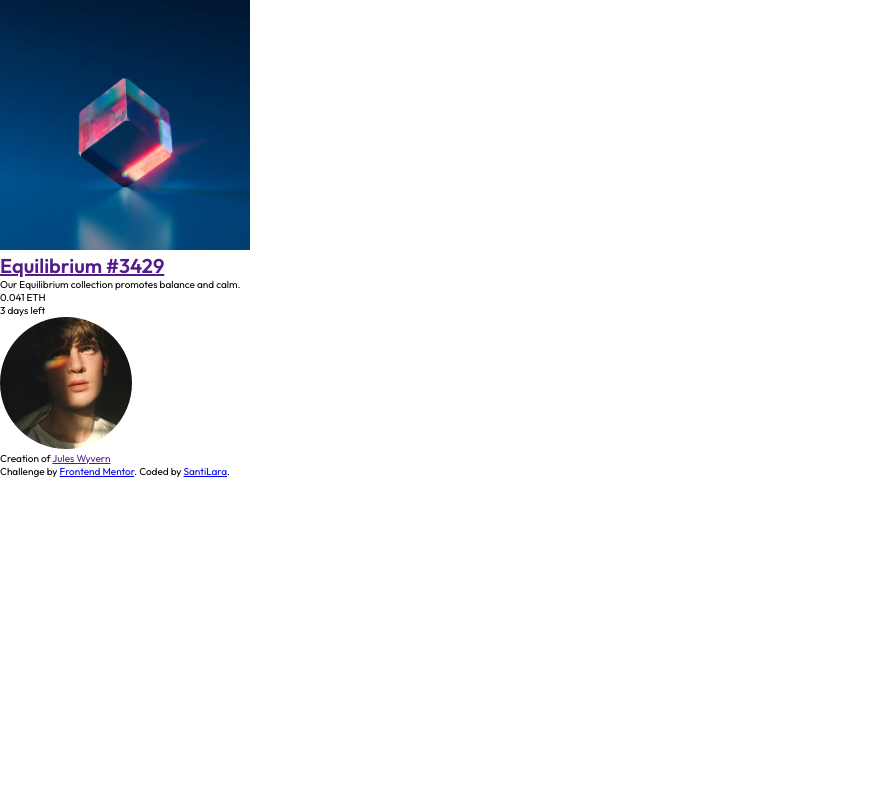
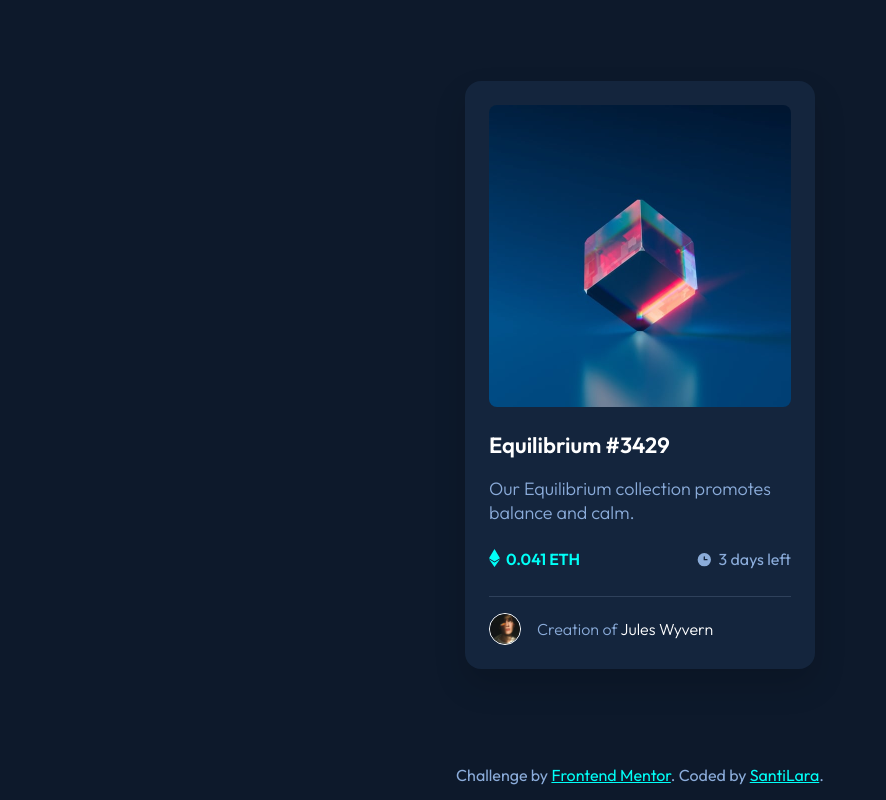
Before and after one commit to SantiagoLaraE/NFT-preview-card-component, a plain HTML site: page index.html in a window 1280 px wide. Shown: the whole page, without its empty margins (0-886 px from the left). Drawn offline with Linux system fonts and the light colour scheme.

Commit message:
CSS a ntf card y attribution

```diff
--- a/css/style.css
+++ b/css/style.css
@@ -1,12 +1,12 @@
 :root{
 
---primary-color: hsl(215, 51%, 70%)
---secondary-color: hsl(178, 100%, 50%)
+--primary-color: hsl(215, 51%, 70%);
+--secondary-color: hsl(178, 100%, 50%);
 
---dark-color: hsl(217, 54%, 11%)
---dark-color-2 (card BG): hsl(216, 50%, 16%)
---dark-color-3 (line): hsl(215, 32%, 27%)
---white-color: hsl(0, 0%, 100%)
+--dark-color: hsl(217, 54%, 11%); /*(main BG)*/
+--dark-color-2: hsl(216, 50%, 16%); /*(card BG)*/
+--dark-color-3: hsl(215, 32%, 27%); /*(line)*/
+--white-color: hsl(0, 0%, 100%);
 
 }
 *{
@@ -18,4 +18,124 @@
 html{
     font-size: 62.5%;
     font-family: 'Outfit', sans-serif;
+    background-color: var(--dark-color);
 }
+main{
+    display: grid;
+    place-items: center;
+    min-height: 100vh;
+    padding: 0 2.4rem;
+    grid-template-rows: 1fr 50px;
+}
+h1{
+    font-size: 2.2rem;
+    font-weight: 600;
+    color: var(--white-color);
+    margin-bottom: 1.8rem;
+}
+p{
+    font-size: 1.8rem;
+    font-weight: 300;
+    color: var(--primary-color);
+    margin-bottom: 2.4rem;
+    line-height: 2.4rem;
+}
+a{
+    text-decoration: none;
+    color: inherit;
+    transition: color .2s ease-in-out;
+}
+a:hover{
+    color:var(--secondary-color);
+}
+
+/* ----- NTF Card ----- */
+
+.ntf-card{
+    background-color: var(--dark-color-2);
+    max-width: 350px;
+    border-radius: 1.6rem;
+    padding: 2.4rem;
+    box-shadow: 0 1.6rem 3.2rem hsla(0, 0%, 0%, 0.15);
+}
+.ntf-card__img-preview::before{
+    content: url(../images/icon-view.svg);
+    background-color: hsl(178, 100%, 50%, 0.5);
+    width: 100%;
+    height: 100%;
+    position: absolute;
+    display: flex;
+    justify-content: center;
+    align-items: center;
+    border-radius: 0.8rem;
+    opacity: 0;
+    transition: opacity .5s ease;
+    cursor: pointer;
+    z-index: 1;
+}
+.ntf-card__img-preview:hover::before{
+    opacity: 1;
+}
+.ntf-card__img-preview{
+    position: relative;
+}
+.ntf-card__img{
+    width: 100%;
+    height: auto;
+    border-radius: 0.8rem;
+    vertical-align: top;
+}
+.ntf-card__title{
+    margin-top: 2.4rem;
+}
+.ntf-card__details{
+    display: flex;
+    justify-content: space-between;
+    margin-bottom: 1.6rem;
+    padding-bottom: 2.4rem;
+    border-bottom: 1px solid var(--dark-color-3);
+    font-size: 1.6rem;
+    color: var(--primary-color);
+}
+.ntf-card__price{
+    color: var(--secondary-color);
+    font-weight: 600;
+}
+.ntf-card__price::before{
+    content: url(../images/icon-ethereum.svg);
+    vertical-align: text-top;
+    margin-right: 0.6rem;
+}
+
+.ntf-card__time::before{
+    content: url(../images/icon-clock.svg);
+    vertical-align: middle;
+    margin-right: 0.6rem;
+}
+.ntf-card__author{
+    display: flex;
+    align-items: center;
+}
+.ntf-card__author-img{
+    border: 1px solid var(--white-color);
+    border-radius: 1.6rem;
+    margin-right: 1.6rem;
+}
+.ntf-card__author-name{
+    margin: 0;
+    font-size: 1.6rem;
+}
+.ntf-card__author-link{
+    color: var(--white-color);
+}
+
+/* ----- Attribution ----- */
+.attribution{
+    font-size: 1.6rem;
+    color: var(--primary-color);
+    text-align: center;
+}
+.attribution a{
+    color: var(--secondary-color);
+    text-decoration: underline;
+}
--- a/index.html
+++ b/index.html
@@ -22,8 +22,10 @@
   <main>
 
     <div class="ntf-card">
-      <img src="./images/image-equilibrium.jpg" alt="Equilibrium 3429" class="ntf-card__img" width="250px" height="250px">
-      <h1 class="ntf-card__title"><a href="">Equilibrium #3429
+      <div class="ntf-card__img-preview">
+        <img src="./images/image-equilibrium.jpg" alt="Equilibrium 3429" class="ntf-card__img" width="250px" height="250px">
+      </div>
+      <h1 class="ntf-card__title"><a href="#">Equilibrium #3429
         </a></h1>
       <p class="ntf-card__description">Our Equilibrium collection promotes balance and calm.</p>
       <div class="ntf-card__details">
@@ -31,19 +33,16 @@
         <div class="ntf-card__time">3 days left</div>
       </div>
       <div class="ntf-card__author">
-        <img src="./images/image-avatar.png" alt="Jules Wyvern Image" class="ntf-card__author-img">
-        <p class="ntf-card__author-name">Creation of <a href="">Jules Wyvern</a></p>
+        <img src="./images/image-avatar.png" alt="Jules Wyvern Image" width="32px" height="32px" class="ntf-card__author-img">
+        <p class="ntf-card__author-name">Creation of <a href="#" class="ntf-card__author-link">Jules Wyvern</a></p>
       </div>
     </div>
-
+    <div class="attribution">
+      Challenge by <a href="https://www.frontendmentor.io?ref=challenge" target="_blank">Frontend Mentor</a>.
+      Coded by <a href="https://santiagolarae.github.io">SantiLara</a>.
+    </div>
   </main>
 
-
-
-  <footer class="attribution">
-    Challenge by <a href="https://www.frontendmentor.io?ref=challenge" target="_blank">Frontend Mentor</a>.
-    Coded by <a href="https://santiagolarae.github.io">SantiLara</a>.
-  </footer>
 </body>
 
 </html>
```
